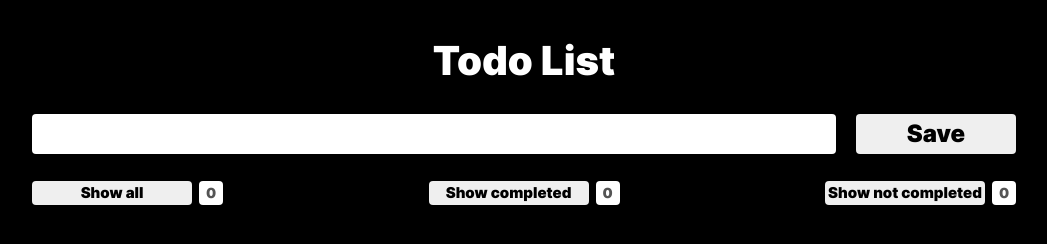
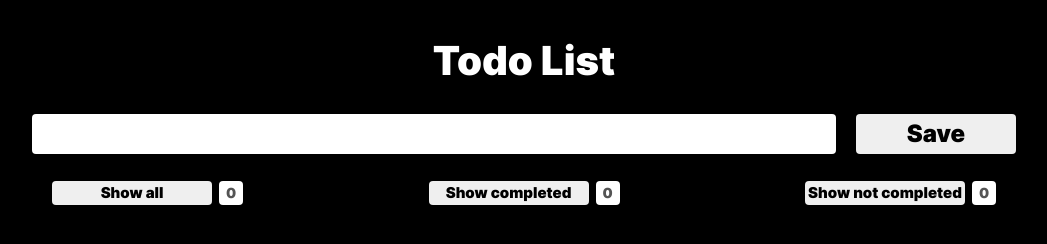
Before and after one commit to mycodetherapy/todo-list, a plain HTML site: page index.html in a window 1280 px wide. Shown: the whole page, without its empty margins (116-1163 px from the left). Drawn offline with Linux system fonts and the light colour scheme.

Commit message:
refactor: styles todolist-counter

```diff
--- a/blocks/todolist-counter/todolist-counter.css
+++ b/blocks/todolist-counter/todolist-counter.css
@@ -1,7 +1,7 @@
 .todolist-counter {
   border-radius: 4px;
   margin: auto 20px 20px;
-  padding: 7px 0;
+  padding: 7px 20PX;
   display: flex;
   justify-content: space-between;
 }
--- a/scripts/CounterUpdate.js
+++ b/scripts/CounterUpdate.js
@@ -1,5 +1,4 @@
 class CounterUpdate {
-  static _template = document.querySelector("#todolist-counter-template");
 
   constructor(element) {
     this._element = element;
--- a/scripts/TodoListForm.js
+++ b/scripts/TodoListForm.js
@@ -4,7 +4,9 @@ class TodoListForm {
   constructor(addItem, updateTodoListCounter) {
     this._adItem = addItem;
     this._updateTodoListCounter = updateTodoListCounter;
+
   }
+
 
   _submitHandler = (evt) => {
     evt.preventDefault();
```
